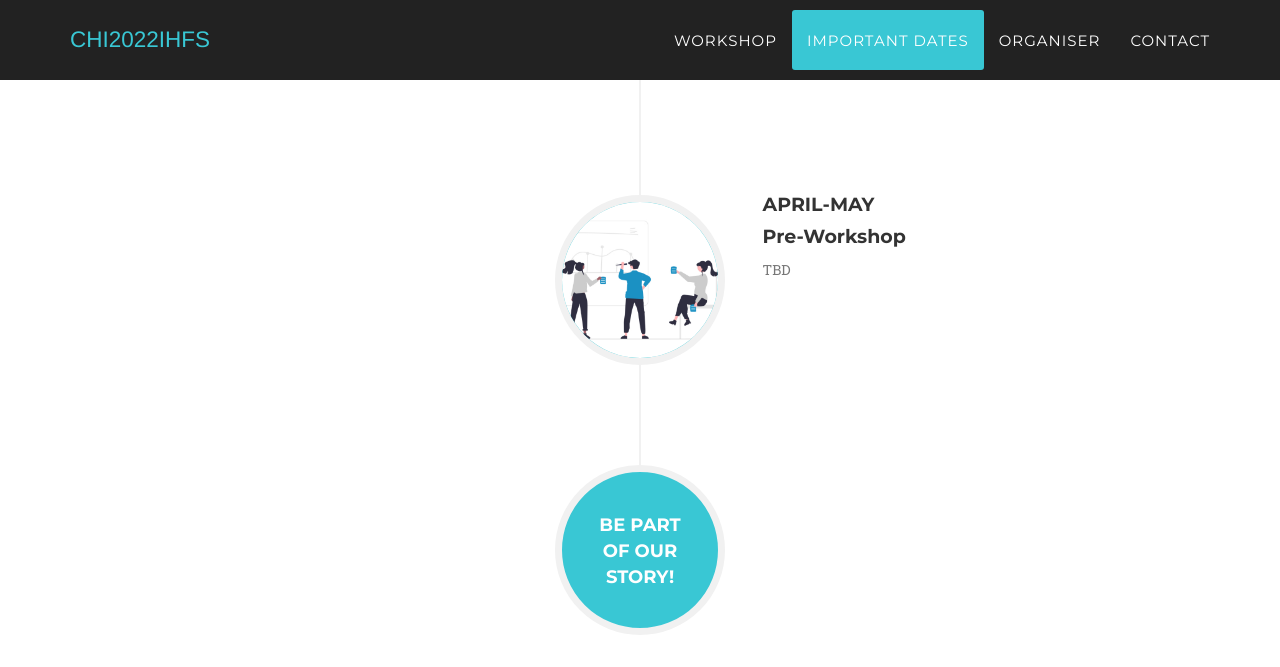
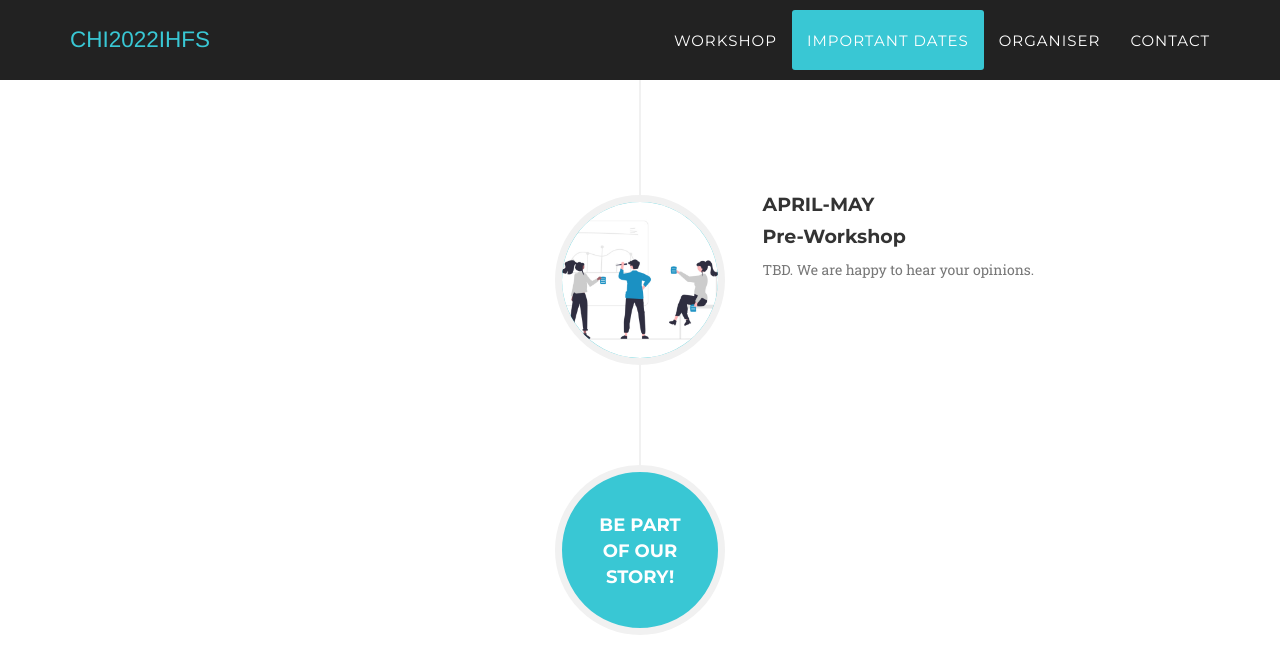
Before and after one commit to turtle2007/CHI22-ihfs, a Jekyll site: the page built from index.html, in a window 1280 px wide and 900 px high, scrolled down 2836 px. Shown: the top 667 px of the window. Built offline with Jekyll 4.4.1, drawn with Linux system fonts in a browser that asks for light colours; some web fonts are replaced.

Commit message:
update date info

```diff
--- a/_includes/dates.html
+++ b/_includes/dates.html
@@ -62,7 +62,7 @@
                                     <h4 class="subheading">Pre-Workshop</h4>
                                 </div>
                                 <div class="timeline-body">
-                                    <p class="text-muted">TBD</p>
+                                    <p class="text-muted">TBD. We are happy to hear your opinions.</p>
                                 </div>
                             </div>
                         </li>
```
